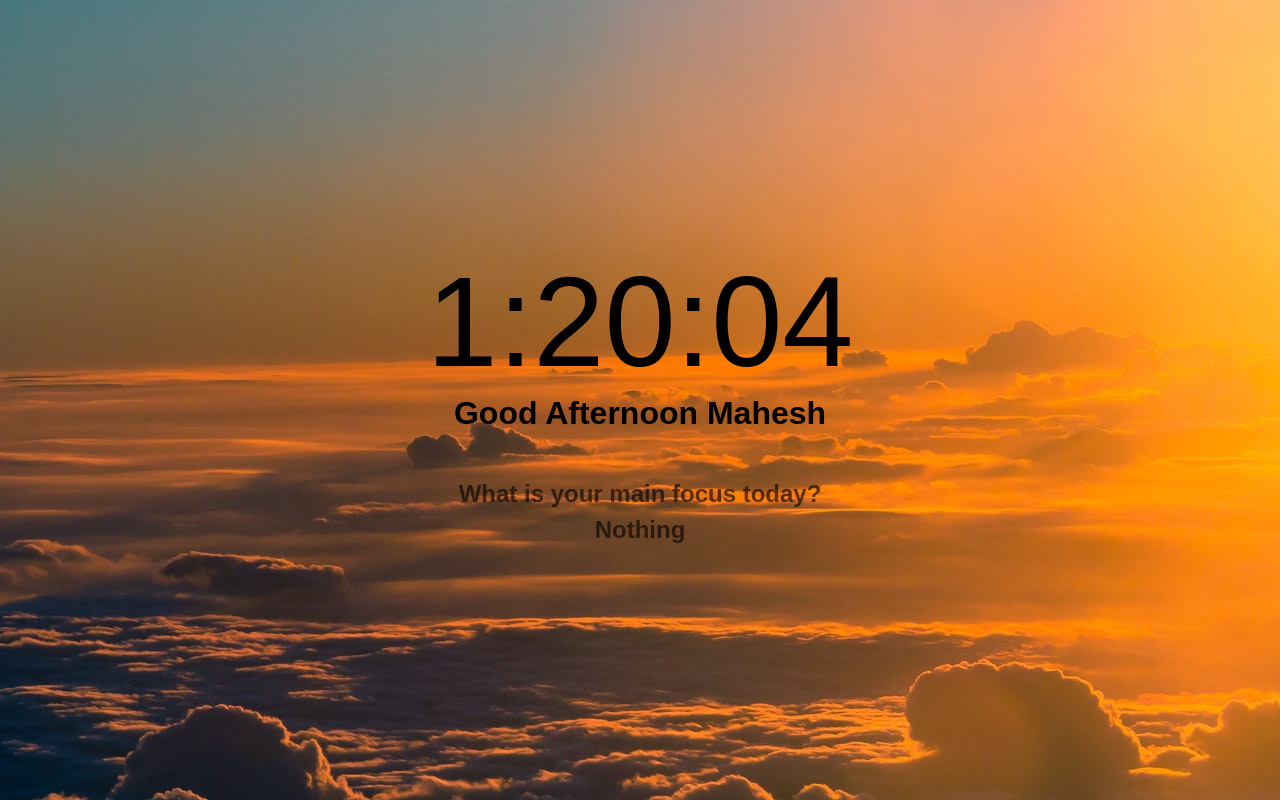
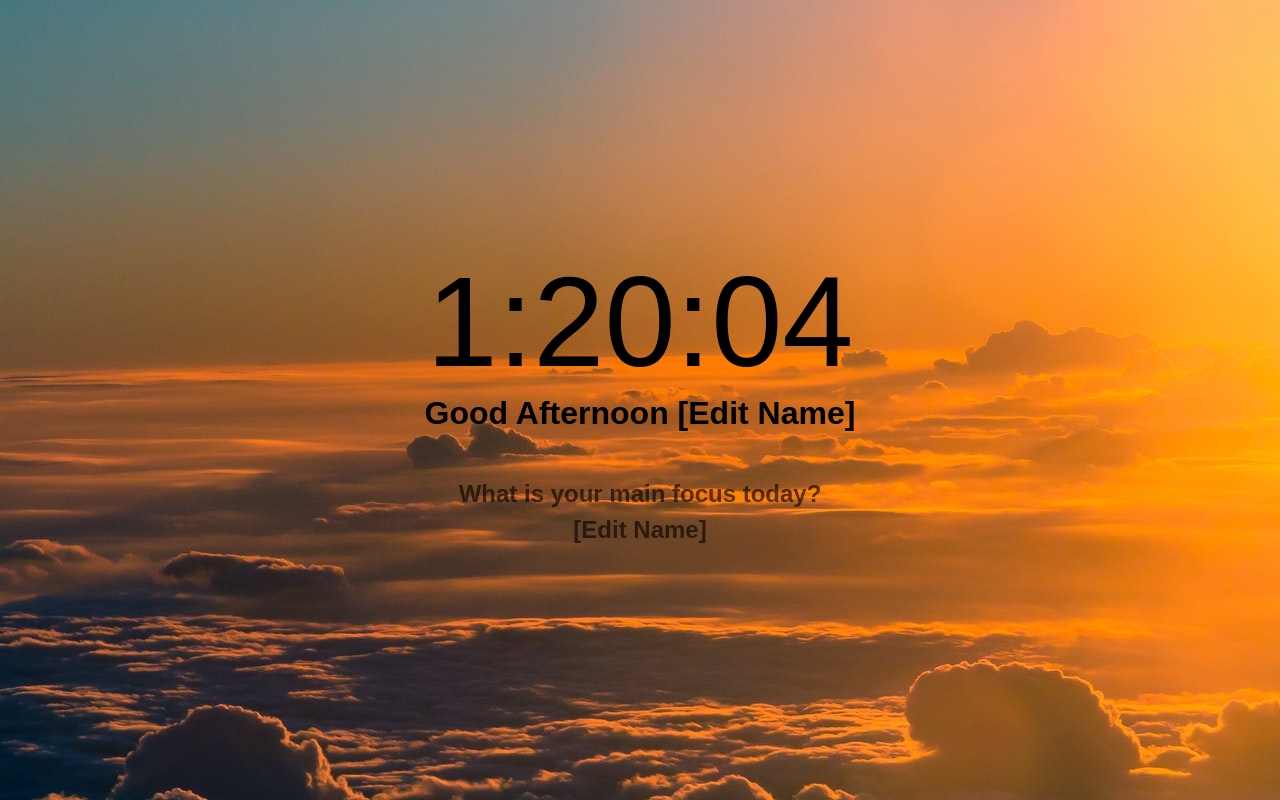
Before and after one commit to purnamahesh/HTML-CSS-Templates, a plain HTML site: page dynamic landing page/index.html in a window 1280 px wide. Drawn offline with Linux system fonts and the light colour scheme.

Commit message:
Update index.html

```diff
--- a/dynamic landing page/index.html
+++ b/dynamic landing page/index.html
@@ -10,10 +10,10 @@
     <time id="time">12:50:12 PM</time>
     <h1>
       <span id="greeting">Good Afternoon</span>
-      <span contenteditable="true">Mahesh</span>
+      <span contenteditable="true">[Edit Name]</span>
     </h1>
     <h2>What is your main focus today?</h2>
-    <h2 id="focus" contenteditable="true">Nothing</h2>
+    <h2 id="focus" contenteditable="true">[Edit Name]</h2>
     <script src="./scripts.js"></script>
   </body>
 </html>
```
